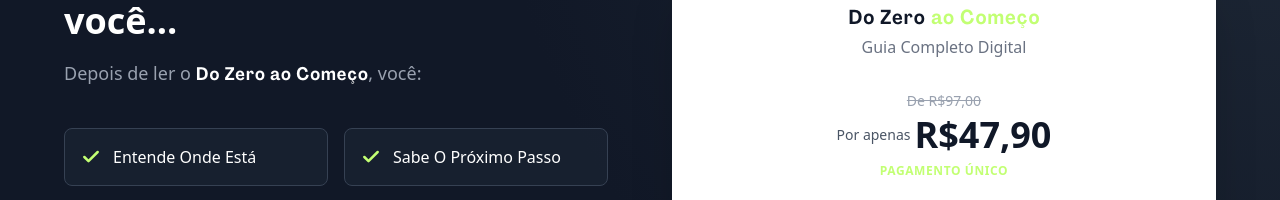
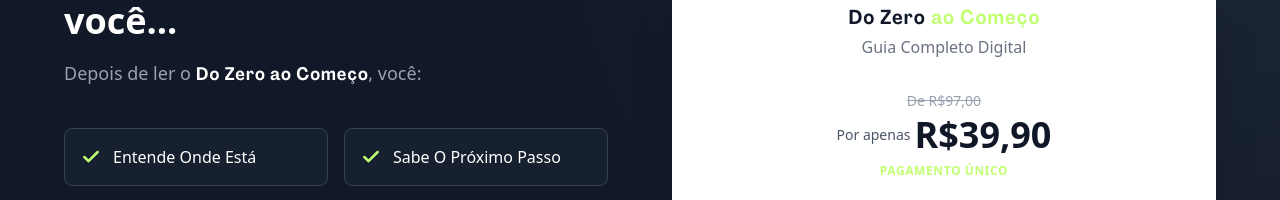
Before and after one commit to grupomerci/jo-vendas, a React (Vite) app: page / in a window 1280 px wide. Shown: the part 3488-3688 px from the top of the page. Built offline with nearby package versions, Linux system fonts and the light colour scheme.

Commit message:
fix: pricing value

```diff
--- a/src/components/Pricing.tsx
+++ b/src/components/Pricing.tsx
@@ -96,7 +96,7 @@ export const Pricing = () => {
                   Por apenas
                 </span>
                 <span className="text-4xl font-black text-gray-900">
-                  R$47,90
+                  R$39,90
                 </span>
               </div>
               <p className="text-xs text-[#C2FF73] font-bold uppercase tracking-wider mt-2">
```
